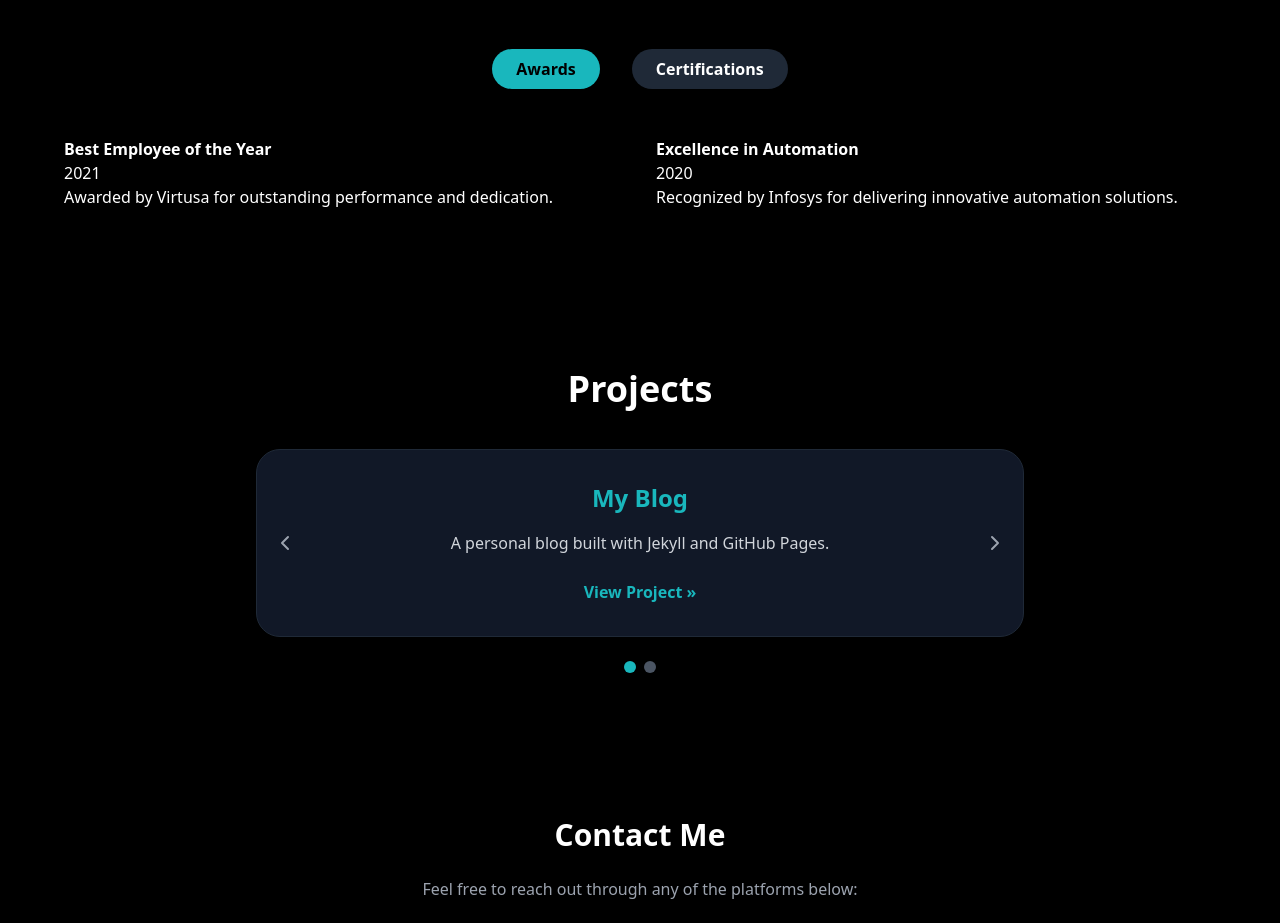
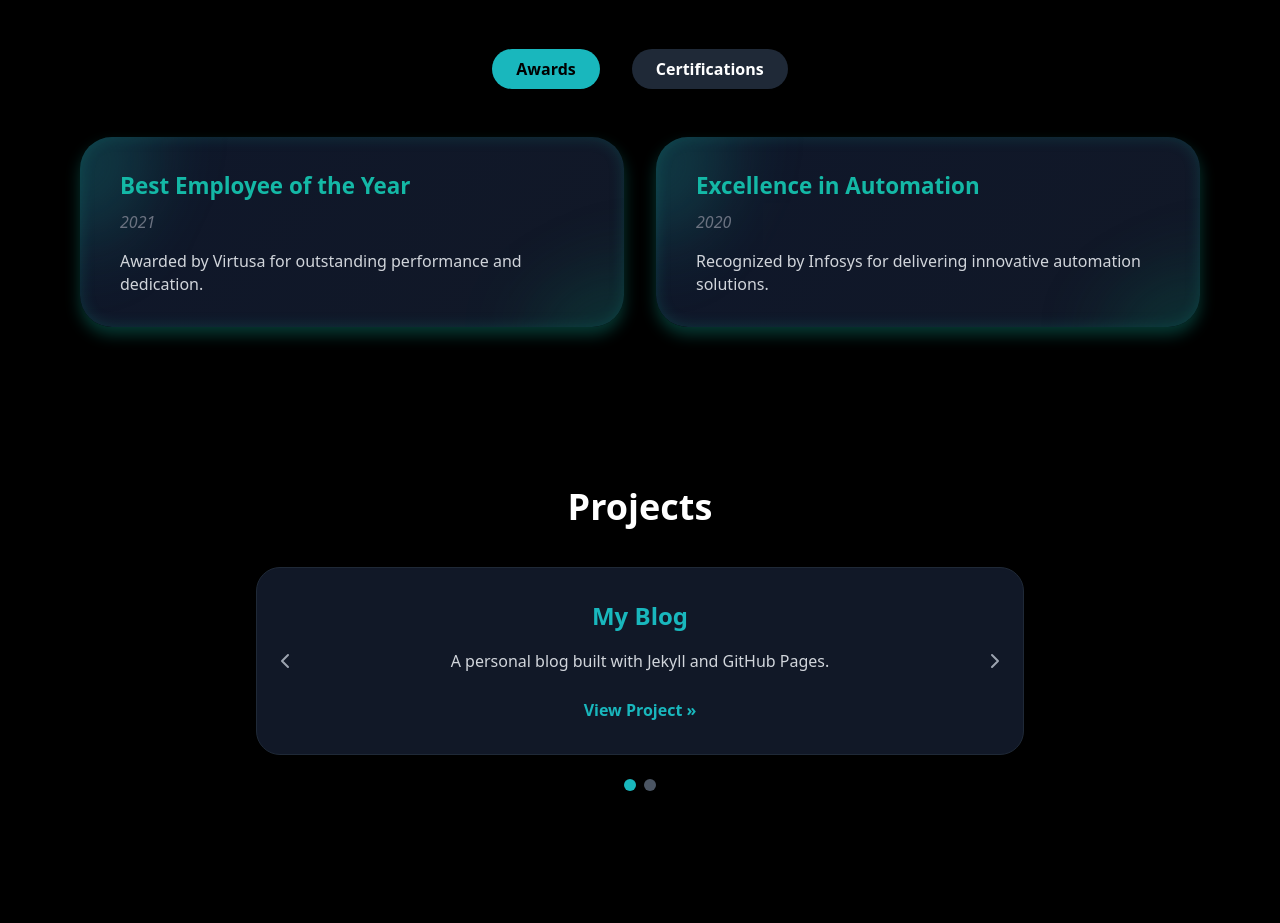
Before and after one commit to srideviblogs/my-portfolio-react, a React (Create React App) app: page / in a window 1280 px wide. Shown: the part 3100-4023 px from the top of the page. Built offline with nearby package versions, Linux system fonts and the light colour scheme.

Commit message:
Update AwardsCertifications.css

```diff
--- a/src/components/AwardsCertifications.css
+++ b/src/components/AwardsCertifications.css
@@ -1,28 +1,127 @@
-.awards-grid,
-.certifications-grid {
+.unique-grid {
   display: grid;
   grid-template-columns: repeat(auto-fit, minmax(280px, 1fr));
   gap: 2rem;
+  padding: 0 1rem;
 }
 
-.card {
-  background-color: #1f2937; /* gray-900 */
-  padding: 1.5rem;
-  border-radius: 1rem; /* rounded-2xl */
-  box-shadow: 0 4px 6px rgba(0, 0, 0, 0.5);
-  transition: transform 0.3s ease, background-color 0.3s ease;
+/* Card Base */
+.unique-card {
+  position: relative;
+  background: linear-gradient(135deg, #0f172a, #111827); /* dark blue-gray gradient */
+  border-radius: 2rem;
+  box-shadow:
+    0 8px 15px rgba(20, 184, 166, 0.3),
+    inset 0 0 15px rgba(20, 184, 166, 0.2);
+  overflow: hidden;
+  padding: 2rem 2.5rem;
+  color: #d1d5db;
   cursor: default;
+  transition: transform 0.4s ease, box-shadow 0.4s ease;
 }
 
-.card:hover {
-  background-color: #374151; /* gray-800 */
-  transform: translateY(-5px);
+.unique-card:hover {
+  transform: translateY(-12px) rotate(-2deg);
+  box-shadow:
+    0 15px 25px rgba(20, 184, 166, 0.5),
+    inset 0 0 25px rgba(20, 184, 166, 0.3);
 }
 
-h3 {
-  font-weight: 600;
+/* Asymmetric pseudo elements for style */
+.unique-card::before,
+.unique-card::after {
+  content: "";
+  position: absolute;
+  border-radius: 2rem;
+  opacity: 0.25;
+  transition: opacity 0.3s ease;
 }
 
-a:hover {
+.unique-card::before {
+  top: -40px;
+  left: -40px;
+  width: 100px;
+  height: 140px;
+  background: #14b8a6; /* teal */
+  transform: rotate(25deg);
+  filter: blur(40px);
+  z-index: 0;
+}
+
+.unique-card::after {
+  bottom: -50px;
+  right: -50px;
+  width: 140px;
+  height: 100px;
+  background: #0ea5e9; /* blue */
+  transform: rotate(-25deg);
+  filter: blur(35px);
+  z-index: 0;
+}
+
+.unique-card:hover::before,
+.unique-card:hover::after {
+  opacity: 0.45;
+}
+
+/* Content inside card */
+.unique-card .content {
+  position: relative;
+  z-index: 1;
+}
+
+.unique-card h3 {
+  font-size: 1.4rem;
+  font-weight: 700;
+  color: #14b8a6; /* teal */
+  margin-bottom: 0.5rem;
+}
+
+.unique-card span {
+  font-style: italic;
+  color: #6b7280; /* gray-500 */
+  display: block;
+  margin-bottom: 1rem;
+}
+
+.unique-card p,
+.unique-card a {
+  font-size: 1rem;
+  color: #d1d5db; /* gray-300 */
+  line-height: 1.4;
+  text-decoration: none;
+}
+
+.unique-card a:hover {
   text-decoration: underline;
+  color: #0ea5e9; /* bright blue on hover */
 }
+
+/* Different base colors for awards vs certs for subtle difference */
+
+.unique-award::before {
+  background: #14b8a6; /* teal */
+}
+
+.unique-award::after {
+  background: #047857; /* darker green */
+}
+
+.unique-cert::before {
+  background: #0ea5e9; /* bright blue */
+}
+
+.unique-cert::after {
+  background: #0369a1; /* darker blue */
+}
+
+/* Responsive tweak */
+@media (max-width: 480px) {
+  .unique-card {
+    padding: 1.5rem 1.8rem;
+  }
+
+  .unique-card h3 {
+    font-size: 1.2rem;
+  }
+}
```
